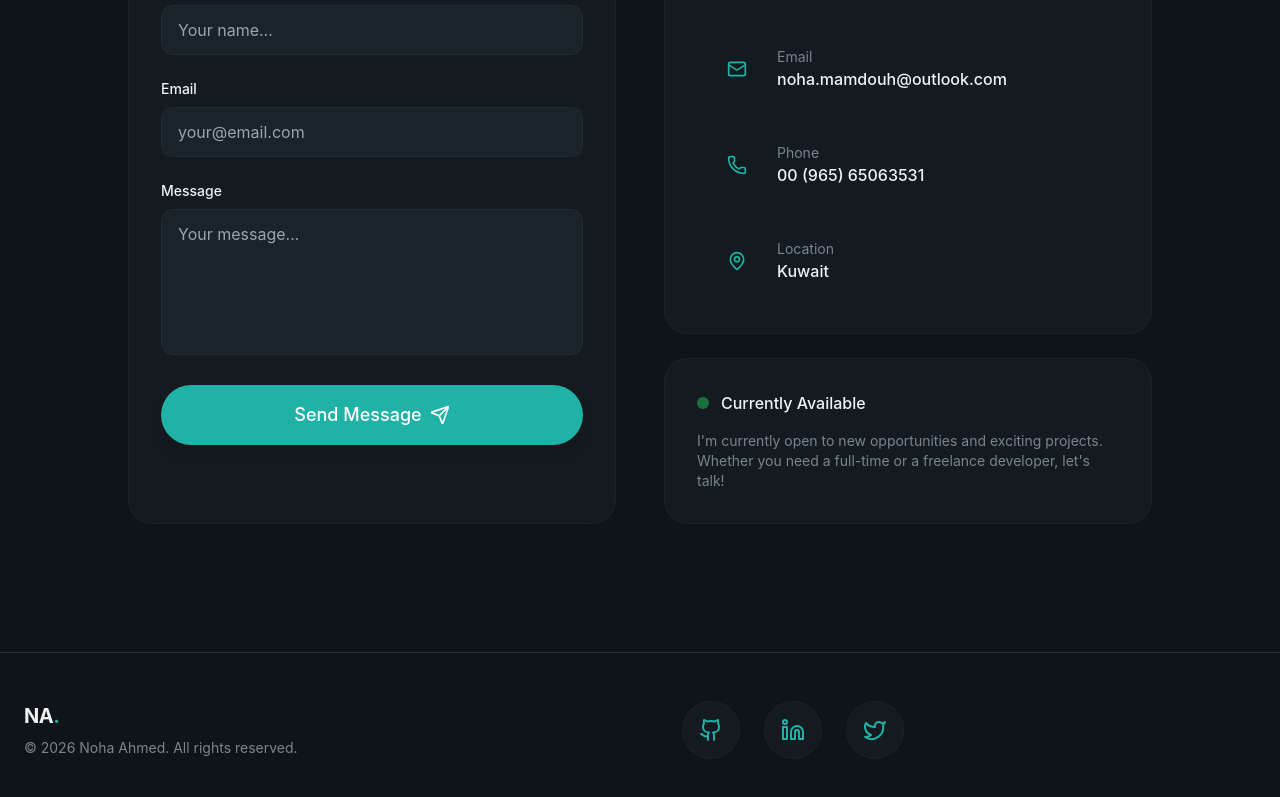
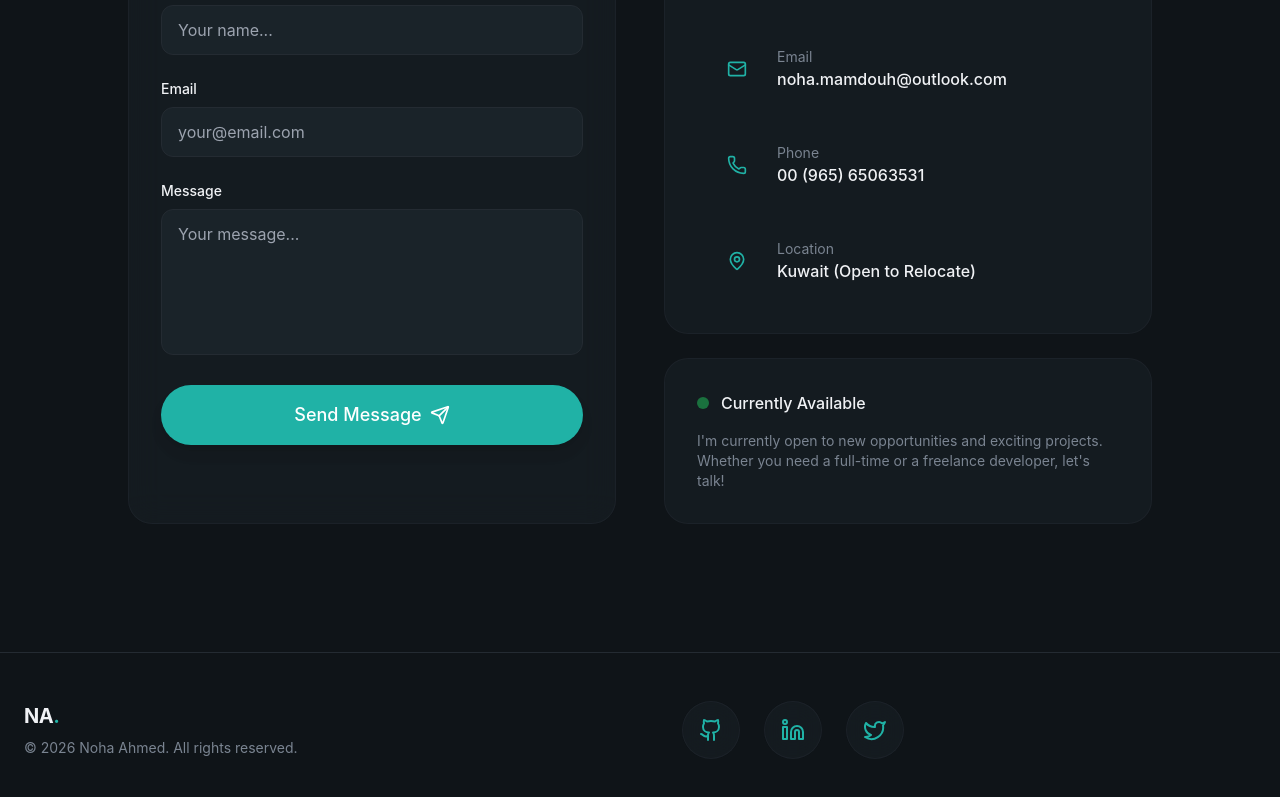
Before and after one commit to NohaCode-lab/dev-portfolio, a React (Vite) app: page / in a window 1280 px wide. Shown: the part 7218-8015 px from the top of the page. Built offline with nearby package versions, Linux system fonts and the light colour scheme.

Commit message:
feat: add 'Open to Relocate' to CV header and contact section

```diff
--- a/public/cv.html
+++ b/public/cv.html
@@ -165,7 +165,7 @@
           <h2>Frontend and Full-Stack Developer | AI and SaaS Application Engineering</h2>
         </div>
         <div class="contact-info">
-          <div>Location: Kuwait | Phone: +965 65063531</div>
+          <div>Location: Kuwait (Open to Relocate) | Phone: +965 65063531</div>
           <div>Email: <a href="mailto:noha.mamdouh@outlook.com">noha.mamdouh@outlook.com</a></div>
           <div>GitHub: <a href="https://github.com/NohaCode-lab" target="_blank">github.com/NohaCode-lab</a></div>
         </div>
--- a/src/sections/Contact.jsx
+++ b/src/sections/Contact.jsx
@@ -26,7 +26,7 @@ const contactInfo = [
   {
     icon: MapPin,
     label: "Location",
-    value: "Kuwait",
+    value: "Kuwait (Open to Relocate)",
     href: "https://maps.google.com/?q=Kuwait",
   },
 ];
```
Also changed, not shown: 1 other file (tests, documents, lock files or other folders).
